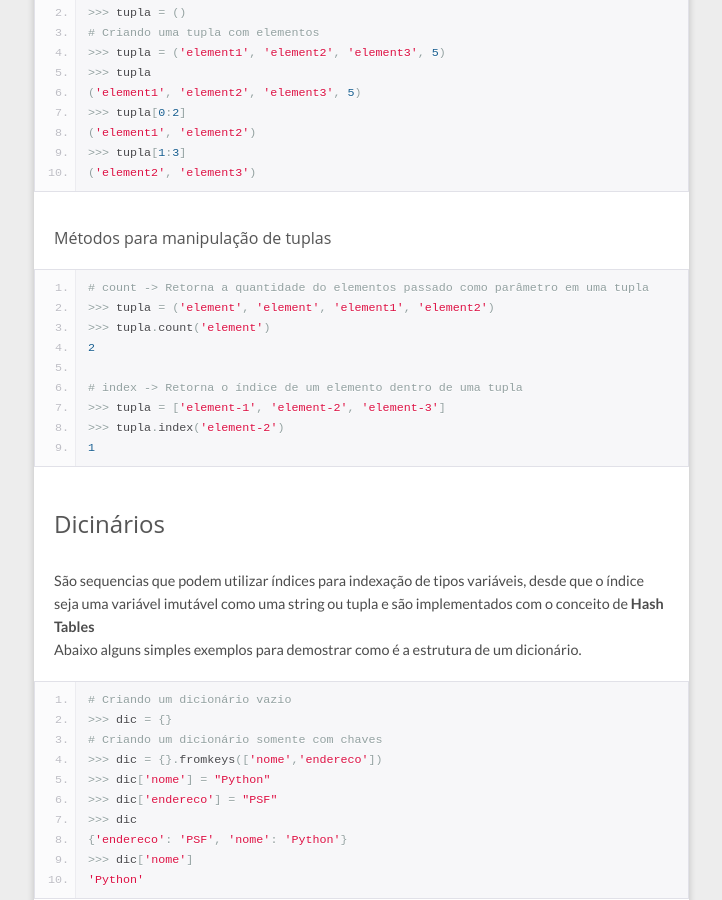
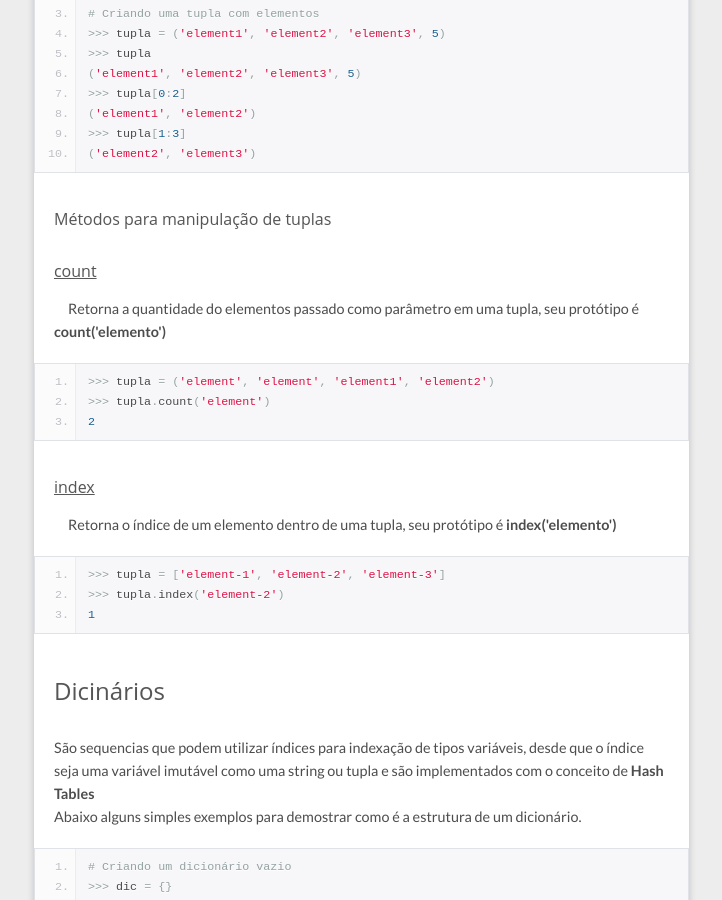
Before and after one commit to vitoratair/vitoratair.github.io, a Jekyll site: the page built from handbook/python/tipos-dados.html, in a window 1280 px wide and 900 px high, scrolled down 4613 px. Shown: the whole window, without its empty margins (401-1123 px from the left). Built offline with Jekyll 4.4.1, drawn with Linux system fonts in a browser that asks for light colours; nearby versions of some CDN libraries; Markdown is read by kramdown in place of the engine named in the settings.

Commit message:
adicionado exemplos sobre python - tuplas

```diff
--- a/handbook/python/tipos-dados.html
+++ b/handbook/python/tipos-dados.html
@@ -79,7 +79,6 @@ var = 19
 </pre>
 
 	<h4>Métodos para manipulação de listas</h4>
-	<br>
 
 	<p>
 		<h4><u>append</u></h4>
@@ -251,13 +250,31 @@ var = 19
 
 	<h4>Métodos para manipulação de tuplas</h4>
 
-	<pre class="lang-python prettyprint linenums">
-# count -> Retorna a quantidade do elementos passado como parâmetro em uma tupla
+	<p>
+		<h4><u>count</u></h4>
+	</p>
+
+	<p>
+		&nbsp;&nbsp;&nbsp;&nbsp;
+		Retorna a quantidade do elementos passado como parâmetro em uma tupla, seu protótipo é <b>count('elemento')</b>
+	</p>
+
+<pre class="lang-python prettyprint linenums">
 >>> tupla = ('element', 'element', 'element1', 'element2')
 >>> tupla.count('element')
 2
+</pre>
 
-# index -> Retorna o índice de um elemento dentro de uma tupla
+	<p>
+		<h4><u>index</u></h4>
+	</p>
+
+	<p>
+		&nbsp;&nbsp;&nbsp;&nbsp;
+		Retorna o índice de um elemento dentro de uma tupla, seu protótipo é <b>index('elemento')</b>
+	</p>
+
+<pre class="lang-python prettyprint linenums">
 >>> tupla = ['element-1', 'element-2', 'element-3']
 >>> tupla.index('element-2')
 1
```
